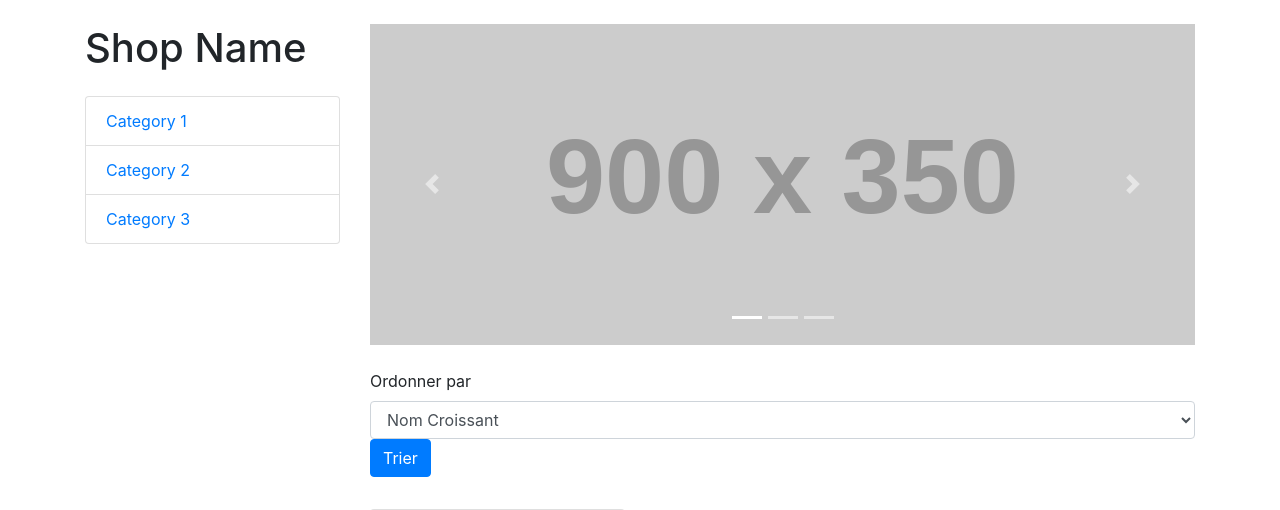
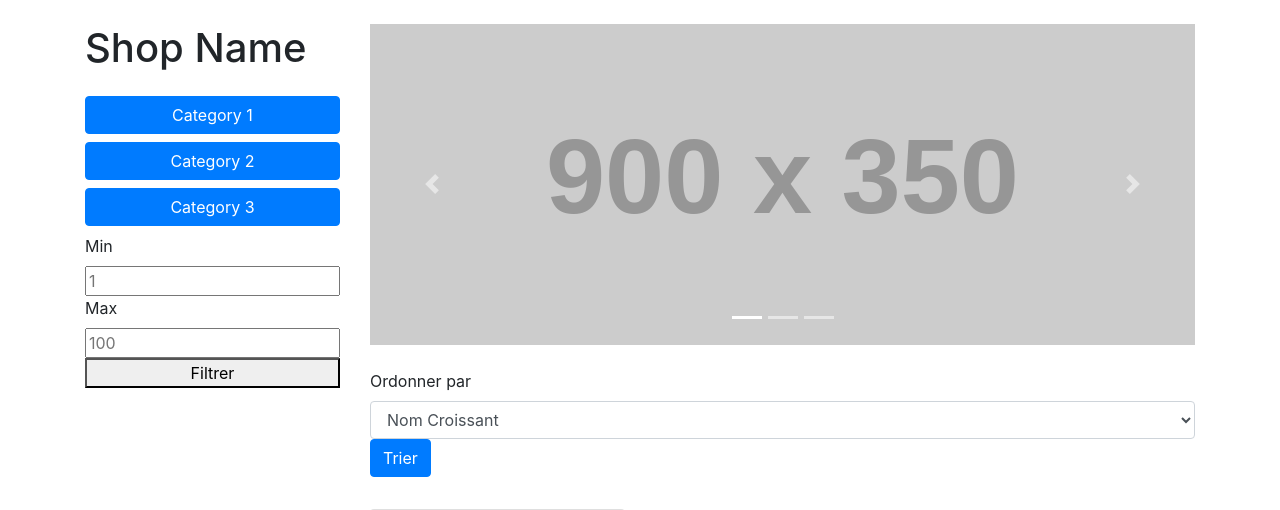
Before and after one commit to zlezero/Projet_PHP_Ecommerce, a PHP site: page / in a window 1280 px wide. Shown: the part 56-566 px from the top of the page. Run offline with PHP 8.4, Linux system fonts and the light colour scheme; tables that the repository leaves empty hold one stand-in row (values such as "Sample post"); grey boxes marked "Sample" are stand-in pictures; grey boxes labelled with a size stand in for pictures from a placeholder-image service; some libraries are stand-ins or nearby versions.

Commit message:
Categorisation des articles, continuer le filtre par prix, PHP 7.3

```diff
--- a/controllers/Controller_index.php
+++ b/controllers/Controller_index.php
@@ -12,7 +12,7 @@ class Controller_index extends Controller {
 	public function action_index() {
 
 		$articlesManager = new ArticlesManager();
-		$articles = $articlesManager->getAllArticles("defaultvaLue",true);
+		$articles = $articlesManager->getAllArticles("defaultvaLue",true,"defaultvaLue",false);
 		$this->render('index',[
 			'articles' => $articles
 		]);
@@ -23,19 +23,29 @@ class Controller_index extends Controller {
 		$articlesManager = new ArticlesManager();
 		if(!empty($_POST)){
 			$typeAffichage = $_POST['ordreSelect'] ?? false;
+			$category = $_POST['category'] ?? false;
+			$min = $_POST['min'] ?? false;
+			$max = $_POST['max'] ?? false;
 
 			if($typeAffichage){
-				$articles = $articlesManager->getAllArticles($typeAffichage,true);
+				if($category){
+					$articles = $articlesManager->getAllArticles($typeAffichage,true,$category,true);
 				} else{
-				$articles = $articlesManager->getAllArticles("defaultvaLue",true);
+					$articles = $articlesManager->getAllArticles($typeAffichage,true,"defaultvaLue",false);
 				}
-		} else{
-			$articles = $articlesManager->getAllArticles("defaultvaLue",true);
+			} else if($category){
+					$articles = $articlesManager->getAllArticles("defaultvaLue",true,$category,true);
+				  }else{
+					$articles = $articlesManager->getAllArticles("defaultvaLue",true,"defaultvaLue",false);
+
 				}
-
+				if($min){
+					$articles = $articlesManager->getAllArticlesMinMax($min,$max);
+				}
 				$this->render('index', [
 				'err' => $erreur ?? false,
 				'articles' => $articles
         		]);
 		}
 	}
+}
--- a/db/php_ecommerce.sql
+++ b/db/php_ecommerce.sql
@@ -21,7 +21,7 @@ SET time_zone = "+00:00";
 --
 -- Base de données :  `php_ecommerce`
 --
-CREATE DATABASE IF NOT EXISTS `php_ecommerce` DEFAULT CHARACTER SET utf8mb4 COLLATE utf8mb4_0900_ai_ci;
+CREATE DATABASE IF NOT EXISTS `php_ecommerce`;
 USE `php_ecommerce`;
 
 -- --------------------------------------------------------
@@ -41,7 +41,7 @@ CREATE TABLE IF NOT EXISTS `article` (
   `idCategorie` int(11) NOT NULL,
   PRIMARY KEY (`idArticle`),
   KEY `idCategorie` (`idCategorie`)
-) ENGINE=InnoDB DEFAULT CHARSET=utf8mb4 COLLATE=utf8mb4_0900_ai_ci;
+) ;
 
 -- --------------------------------------------------------
 
--- a/models/Model.php
+++ b/models/Model.php
@@ -11,7 +11,7 @@ class Model
     /**
      * Attribut contenant l'instance PDO
      */
-    private PDO $bdd;
+    private $bdd;
 
     /**
      * Attribut statique qui contiendra l'unique instance de Model
--- a/models/class.Article.php
+++ b/models/class.Article.php
@@ -4,13 +4,13 @@ require_once('class.Categorie.php');
 
 class Article {
 
-    private int $idArticle;
-    private string $nomArticle;
-    private string $descriptionArticle;
-    private string $urlPhoto;
-    private float $prix;
-    private int $quantite;
-    private Categorie $categorie;
+    private $idArticle;
+    private  $nomArticle;
+    private  $descriptionArticle;
+    private  $urlPhoto;
+    private  $prix;
+    private  $quantite;
+    private  $categorie;
 
     private $bdd;
 
--- a/models/class.ArticlesManager.php
+++ b/models/class.ArticlesManager.php
@@ -11,14 +11,40 @@ class ArticlesManager{
         $this->bdd = Model::getDatabase();
     }
 
-    public function getAllArticles(string $typeAffichage,bool $afficherQuantitePositive){
-
+    public function getAllArticles(string $typeAffichage,bool $afficherQuantitePositive,$categorie,$parCategorieUniquement){
         if($afficherQuantitePositive){
             $sql = "SELECT * FROM article WHERE quantite > 0";
         }else{
             $sql = "SELECT * FROM article";
         }
 
+        if($parCategorieUniquement)
+
+
+
+        {
+
+
+
+            $sql .= " and idCategorie =";
+
+
+
+        }
+
+
+
+        switch ($categorie) {
+            case "1":
+                $sql .= "1";
+                break;
+            case "2":
+                $sql .= "2";
+                break;
+            case "3":
+                $sql .= "3";
+                break;
+        }
         switch ($typeAffichage) {
             case "nomCroissant":
                 $sql .= " ORDER BY nomArticle";
@@ -34,13 +60,19 @@ class ArticlesManager{
                 $sql .= " ORDER BY prix DESC";
                 break;
         }
-
         $req = $this->bdd->prepare($sql);
         $req->execute();
         return $req->fetchAll();
 
     }
 
+    public function getAllArticlesMinMax(int $min,int $max){
+        $sql = "SELECT * FROM article WHERE prix > ? OR prix < ?";
+        $req = $this->bdd->prepare($sql);
+        $req->execute(array($min,$max));
+        return $req->fetchAll();
+        var_dump($req->fetchAll());
+    }
     public function getArticle(int $id){
         $req = $this->bdd->prepare('SELECT * FROM article WHERE idArticle = :id');
         $req->bindValue(':id',$id);
--- a/models/class.Categorie.php
+++ b/models/class.Categorie.php
@@ -3,8 +3,8 @@ require_once('Model.Php');
 
 class Categorie {
 
-    private int $idCategorie;
-    private string $nomCategorie;
+    private $idCategorie;
+    private $nomCategorie;
 
     private $bdd;
 
--- a/models/class.SessionManager.php
+++ b/models/class.SessionManager.php
@@ -4,7 +4,7 @@ require_once("Model.php");
 
 class SessionManager {
 
-    private ?User $_User;
+    private  $_User;
 
     public function __construct()
     {
--- a/views/view_index.php
+++ b/views/view_index.php
@@ -6,12 +6,18 @@
             <div class="col-lg-3">
 
                 <h1 class="my-4">Shop Name</h1>
-                <div class="list-group">
-                    <a href="#" class="list-group-item">Category 1</a>
-                    <a href="#" class="list-group-item">Category 2</a>
-                    <a href="#" class="list-group-item">Category 3</a>
-                </div>
-
+                <form action ="?controller=index&action=orderBy" method="POST">
+                   <div class="list-group">
+                       <button type="submit" class="btn btn-primary mb-2" name="category" value="1">Category 1</button>
+                       <button type="submit" class="btn btn-primary mb-2" name="category" value="2">Category 2</button>
+                       <button type="submit" class="btn btn-primary mb-2" name="category" value="3">Category 3</button>
+                       <label for="min">Min</label>
+                       <input type="text" name="min" placeholder="1">
+                       <label for="max" >Max</label>
+                       <input type="text" name="max" placeholder="100">
+                       <button type="submit">Filtrer</button>
+                     </div>
+               </form>
             </div>
             <!-- /.col-lg-3 -->
 
```
Lines whose indentation alone changed are shown as unchanged.
